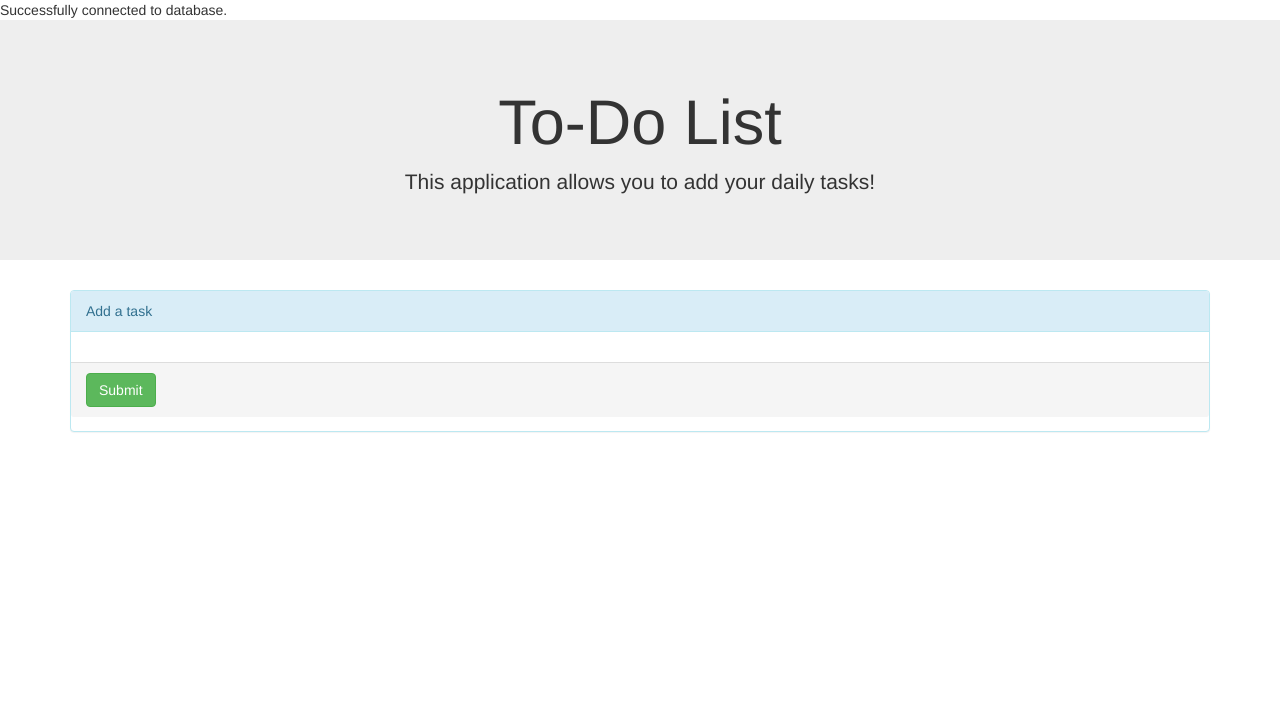
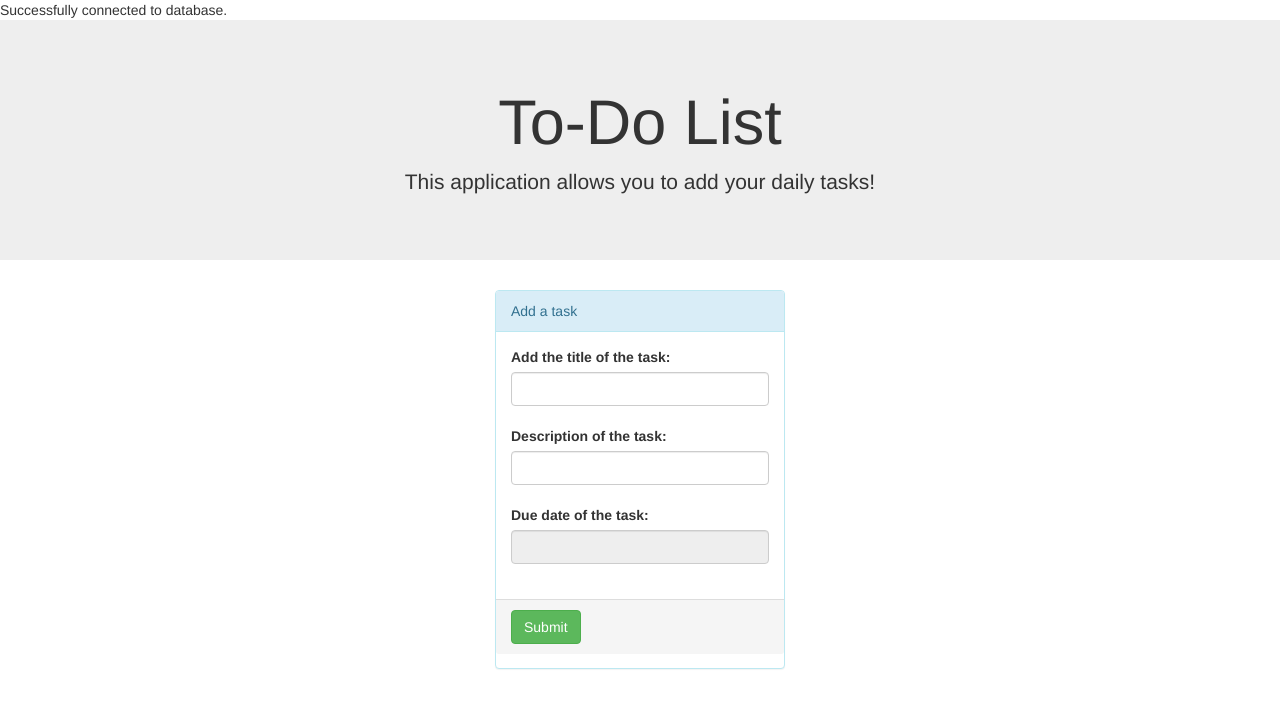
Before and after one commit to AlnaberA/todo-list, a PHP site: page / in a window 1280 px wide. Shown: the top 708 px of the page. Run offline with PHP 8.4, Linux system fonts and the light colour scheme; some libraries are stand-ins or nearby versions.

Commit message:
added datepicker, editted index, addtask.php, and header.php

```diff
--- a/form/addTask.php
+++ b/form/addTask.php
@@ -1,7 +1,3 @@
 <?php
 
-/*
- * To change this license header, choose License Headers in Project Properties.
- * To change this template file, choose Tools | Templates
- * and open the template in the editor.
- */
+//$_POST[''];
--- a/index.php
+++ b/index.php
@@ -9,13 +9,18 @@ include("templates/header.php");
             <p>This application allows you to add your daily tasks!</p>
          </div>
 
-        <div class="container">
+        <div class="container" style="width:25%;">
             <div class="panel panel-info">
                 <div class="panel-heading">Add a task</div>
 
                 <form action="form/addTask.php" method="POST">
                     <div class="panel-body">
-
+                          <label for="title" id="title">Add the title of the task:</label>
+                          <input type="text" name="title" value="" class="form-control"/><br/>
+                          <label for="description" id="description">Description of the task:</label>
+                          <input type="text" name="description" value="" class="form-control"/><br/>
+                          <label for="description" > Due date of the task:</label>
+                          <input type="text" name="date" id="date" value="" class="form-control" readonly="true"/><br/>
                     </div>
 
                     <div class="panel-footer">
--- /dev/null
+++ b/js/scripts.js
@@ -0,0 +1,5 @@
+$( function() {
+    $('#date').datepicker({
+        minDate : 0 //Only allow future dates and present.
+    });
+  });
--- a/templates/header.php
+++ b/templates/header.php
@@ -22,5 +22,13 @@ $conn = new config("root","","app1","localhost");
     <script src="https://ajax.googleapis.com/ajax/libs/jquery/3.2.1/jquery.min.js"></script>
     <script src="https://maxcdn.bootstrapcdn.com/bootstrap/3.3.7/js/bootstrap.min.js"></script>
 
+    <!--Date picker-->
+    <link rel="stylesheet" href="//code.jquery.com/ui/1.12.1/themes/base/jquery-ui.css">
+    <link rel="stylesheet" href="/resources/demos/style.css">
+    <script src="https://code.jquery.com/jquery-1.12.4.js"></script>
+    <script src="https://code.jquery.com/ui/1.12.1/jquery-ui.js"></script>
+
+    <!--My Style sheet and scripts-->
     <link rel="stylesheet" href="css/style.css">
+    <script src="js/scripts.js"></script>
 </head>
```
